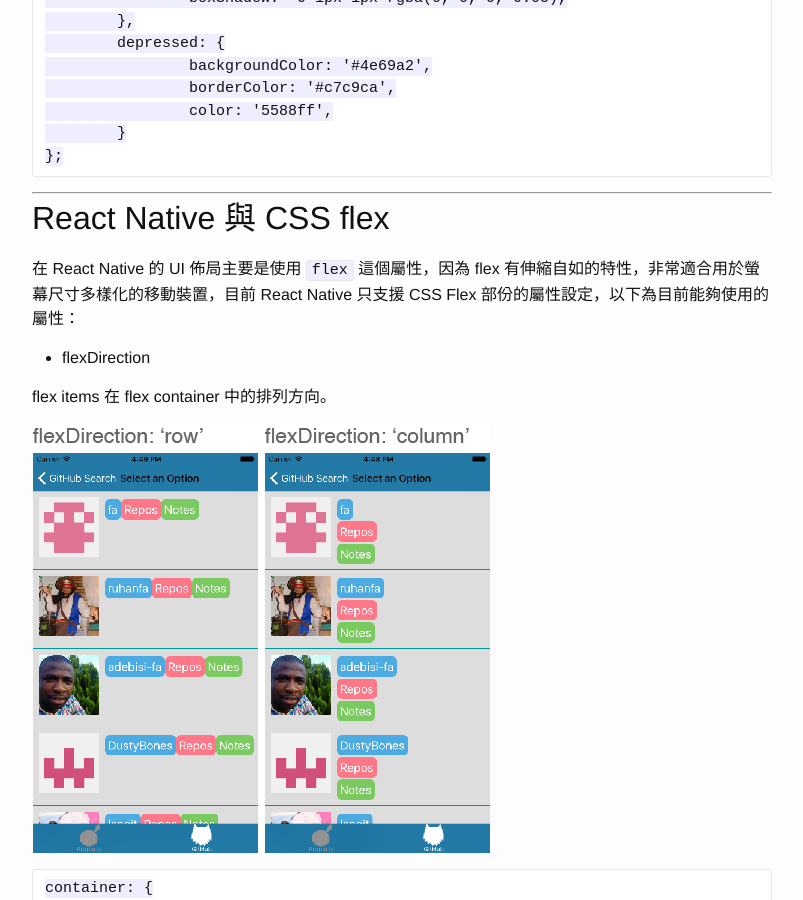
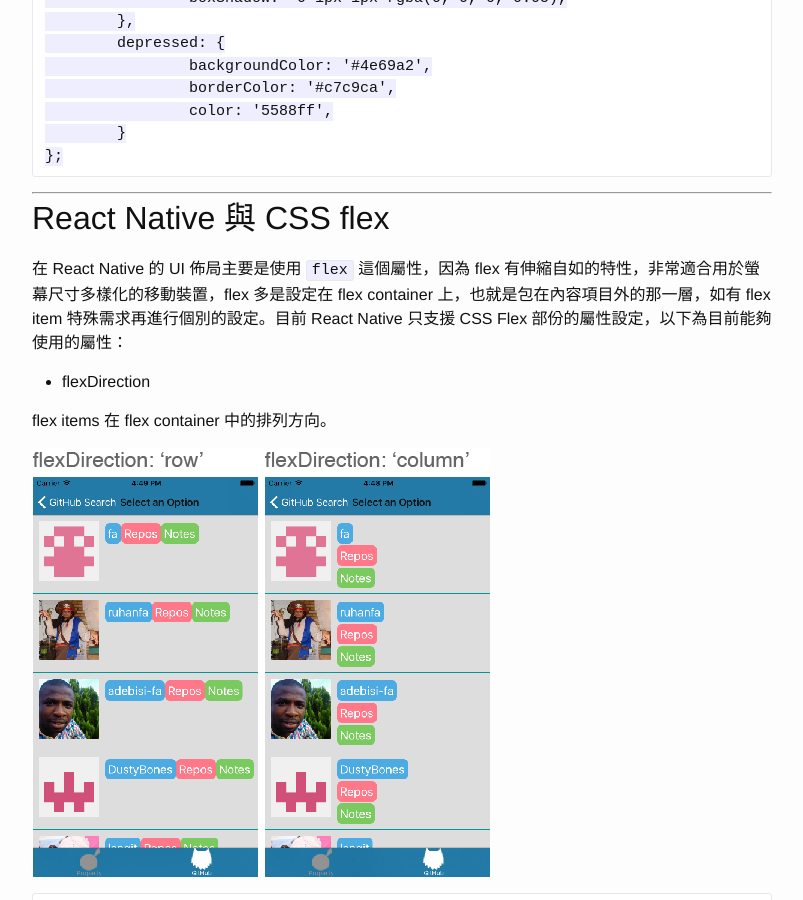
Before and after one commit to fokayx/fokayx.github.io, a Jekyll site: the page built from _posts/2015-12-25-React-Native-Flex.md, in a window 1280 px wide and 900 px high, scrolled down 1223 px. Shown: the whole window, without its empty margins (238-1041 px from the left). Built offline with Jekyll 4.4.1, drawn with Linux system fonts in a browser that asks for light colours.

```diff
--- a/_posts/2015-12-25-React-Native-Flex.md
+++ b/_posts/2015-12-25-React-Native-Flex.md
@@ -58,7 +58,7 @@
 
 ## React Native 與 CSS flex
 
-在 React Native 的 UI 佈局主要是使用 `flex` 這個屬性，因為 flex 有伸縮自如的特性，非常適合用於螢幕尺寸多樣化的移動裝置，目前 React Native 只支援 CSS Flex 部份的屬性設定，以下為目前能夠使用的屬性：
+在 React Native 的 UI 佈局主要是使用 `flex` 這個屬性，因為 flex 有伸縮自如的特性，非常適合用於螢幕尺寸多樣化的移動裝置，flex 多是設定在 flex container 上，也就是包在內容項目外的那一層，如有 flex item 特殊需求再進行個別的設定。目前 React Native 只支援 CSS Flex 部份的屬性設定，以下為目前能夠使用的屬性：
 
 - flexDirection
 
```
Also changed, not shown: assets/2015-12-25/align-items.jpg, assets/2015-12-25/align-self.jpg.
